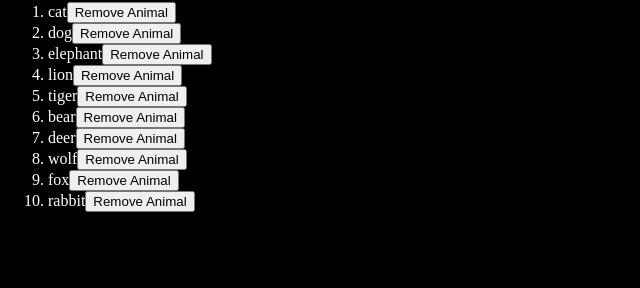
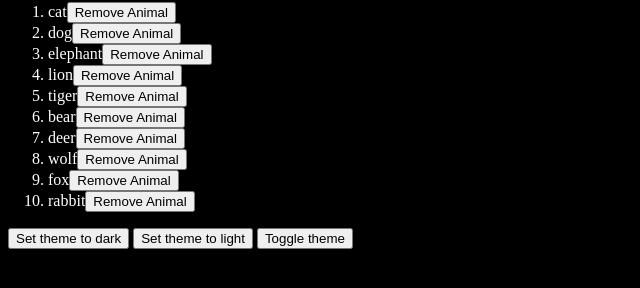
Before and after one commit to mcbolin22/T3p4, a plain HTML site: page index.html in a window 1280 px wide. Shown: the part 78-366 px from the top of the page, without its empty margins (0-640 px from the left). Drawn offline with Linux system fonts and the light colour scheme.

Commit message:
feat: toggle theme implemented

```diff
--- a/index.html
+++ b/index.html
@@ -31,5 +31,18 @@
     </script>
 
     <script src="./themeControl.js"></script>
+
+    <button onclick="setThemeToDark()">
+        Set theme to dark
+    </button>
+
+    <button onclick="setThemeToLight()">
+        Set theme to light
+    </button>
+
+     <button onclick="toggleTheme()">
+        Toggle theme
+     </button>
+
 </body>
 </html>
--- a/themeControl.js
+++ b/themeControl.js
@@ -15,6 +15,27 @@ function changeTheme(themeName) {
         document.documentElement.style.setProperty(`--${theme}`, themes[themeName][theme]);
         console.log("Updated CSS variable --" + theme)
     }
-}
+};
+function setThemeToDark(){
+    changeTheme("dark");
+};
+
+function setThemeToLight(){
+    changeTheme("light");
+};
+
+function toggleTheme(){
+    let currentBackground = getComputedStyle(document.documentElement).getPropertyValue('--background');
+
+    console.log("Current Background: " + currentBackground);
+
+    if (currentBackground == "white"){
+        changeTheme("dark");
+    } else {
+        changeTheme("light");
+    };
+
+};
+
 
 changeTheme("dark");
```
